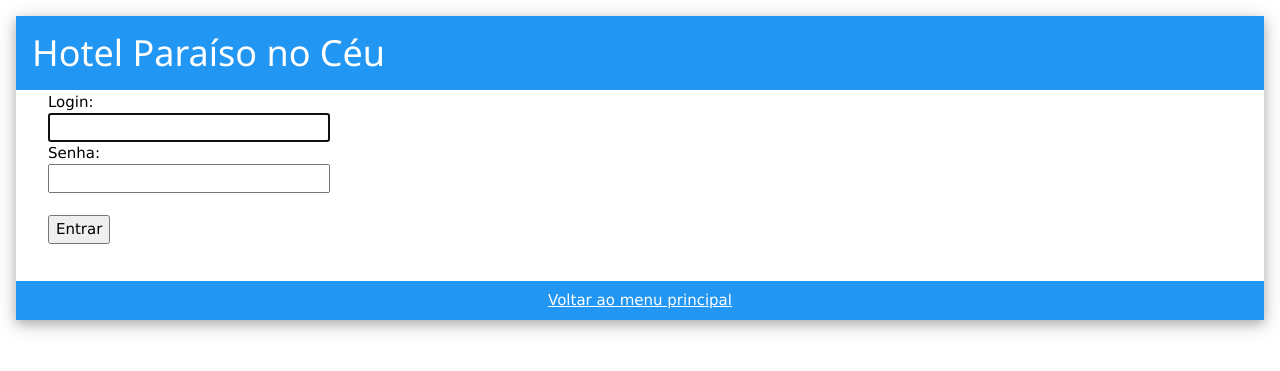
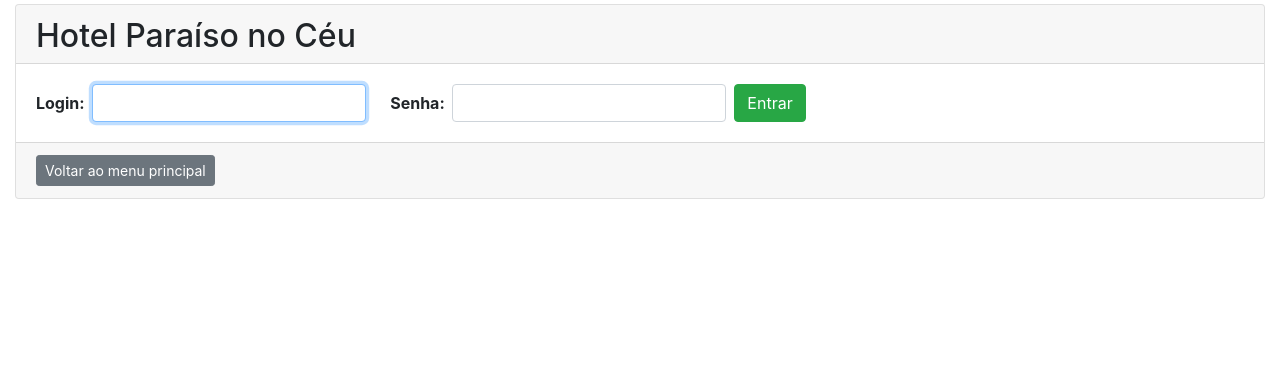
Before and after one commit to rotognin/reserva, a PHP site: page /index.php?control=login&action=login in a window 1280 px wide. Shown: the top 371 px of the page. Run offline with PHP 8.4, Linux system fonts and the light colour scheme.

Commit message:
Avançando no projeto

```diff
--- a/composer.json
+++ b/composer.json
@@ -2,7 +2,7 @@
     "name": "rodrigotognin/reserva",
     "description": "Reserva de Quartos de Hotel",
     "require": {
-        "coffeecode/datalayer": "1.1.*",
+        "coffeecode/datalayer": "2.0.*",
         "phpmailer/phpmailer": "^6.5"
     },
     "license": "proprietary",
--- /dev/null
+++ b/docs/tarefas.txt
@@ -0,0 +1,5 @@
+- Trazer as páginas de cabeçalho e rodapé do html no carreamento da view,
+  para dentro do controlador, antes de chamar a view
+- Continuar o desenvolvimento.
+- Pegar o script do banco e entender o funcionamento das tabelas, e ir
+  montando a lógica do sistema
--- a/src/Controller/AdminController.php
+++ b/src/Controller/AdminController.php
@@ -12,14 +12,14 @@ class AdminController extends Controller
         parent::view('admin.login', ['mensagem' => $mensagem]);
     }
 
-    public static function efetuarlogin(array $post, array $get, string $mensagem)
+    public static function efetuarlogin(array $post, array $get, string $mensagem = '')
     {
-        if ($post['login'] == '' || $post['senha'] == ''){
+        if ($post['login'] == '' || $post['senha'] == '') {
             $mensagem = 'Favor informar o login e a senha';
             self::login($post, $get, $mensagem);
             exit;
         }
 
-
+        self::view('admin.index');
     }
 }
--- a/src/Controller/Controller.php
+++ b/src/Controller/Controller.php
@@ -26,26 +26,26 @@ class Controller
         $view = str_replace('.', DS, $view);
         $arquivo = '.' . DS . 'src' . DS . 'View' . DS . $view . '.php';
 
-        if (!file_exists($arquivo)){
+        if (!file_exists($arquivo)) {
             echo '.... Arquivo não existe ... ' . $arquivo;
             die();
         }
 
-        if (!empty($array)){
-            foreach($array as $var => $valor){
+        if (!empty($array)) {
+            foreach ($array as $var => $valor) {
                 $$var = $var;
                 $$var = $valor;
             }
         }
 
-        $rota = function(string $acao = '', string $controlador = ''){
+        $rota = function (string $acao = '', string $controlador = '') {
             $link = 'index.php?';
 
-            if (!empty($controlador)){
+            if (!empty($controlador)) {
                 $link .= 'control=' . $controlador . '&';
             }
 
-            if (!empty($acao)){
+            if (!empty($acao)) {
                 $link .= 'action=' . $acao;
             }
 
@@ -53,9 +53,20 @@ class Controller
         };
 
         ob_start();
+        require_once(__DIR__ . '/../View/html/header.php');
+        $header = ob_get_contents();
+        ob_end_clean();
+
+        ob_start();
         require_once $arquivo;
         $pagina = ob_get_contents();
         ob_end_clean();
-        echo $pagina;
+
+        ob_start();
+        require_once(__DIR__ . '/../View/html/footer.php');
+        $footer = ob_get_contents();
+        ob_end_clean();
+
+        echo $header . $pagina . $footer;
     }
 }
--- /dev/null
+++ b/src/View/admin/index.php
@@ -0,0 +1 @@
+<h2>Área administrativa</h2>
--- /dev/null
+++ b/src/View/html/footer.php
@@ -0,0 +1,5 @@
+<script src="https://cdn.jsdelivr.net/npm/jquery@3.5.1/dist/jquery.slim.min.js" integrity="sha384-DfXdz2htPH0lsSSs5nCTpuj/zy4C+OGpamoFVy38MVBnE+IbbVYUew+OrCXaRkfj" crossorigin="anonymous"></script>
+<script src="https://cdn.jsdelivr.net/npm/bootstrap@4.6.2/dist/js/bootstrap.bundle.min.js" integrity="sha384-Fy6S3B9q64WdZWQUiU+q4/2Lc9npb8tCaSX9FK7E8HnRr0Jz8D6OP9dO5Vg3Q9ct" crossorigin="anonymous"></script>
+</body>
+
+</html>
--- /dev/null
+++ b/src/View/html/header.php
@@ -0,0 +1,12 @@
+<!doctype html>
+<html>
+
+<head>
+    <title>Reserva de hotel</title>
+    <meta charset="utf-8">
+    <meta name="viewport" content="width=device-width, initial-scale=1, shrink-to-fit=no">
+    <link href='http://fonts.googleapis.com/css?family=Noto+Sans:400,300,700' rel='stylesheet' type='text/css'>
+    <link rel="stylesheet" href="https://cdn.jsdelivr.net/npm/bootstrap@4.6.2/dist/css/bootstrap.min.css" integrity="sha384-xOolHFLEh07PJGoPkLv1IbcEPTNtaed2xpHsD9ESMhqIYd0nLMwNLD69Npy4HI+N" crossorigin="anonymous">
+</head>
+
+<body>
--- a/src/View/login.php
+++ b/src/View/login.php
@@ -1,49 +1,35 @@
-<html>
-    <head>
-        <title>Reserva de hotel</title>
-        <meta charset="utf-8">
-        <meta name="viewport" content="width=device-width, initial-scale=1, shrink-to-fit=no">
-        <link href='http://fonts.googleapis.com/css?family=Noto+Sans:400,300,700' rel='stylesheet' type='text/css'>
-        <link rel="stylesheet" href="html/css/w3.css">
-    </head>
-    <body>
-        <div class="w3-container w3-margin-top">
-            <div class="w3-card-4">
-                <header class="w3-container w3-blue">
-                    <h1>Hotel Paraíso no Céu</h1>
-                </header>
-                <div class="w3-container">
-                    <form class="w3-container" method="POST" action="<?php echo $rota('efetuarlogin', 'login') ?>">
-                        <div class="input-group input-group-sm mb-3" style="margin: 0 auto;">
-                            <div class="input-group-prepend">
-                                <span class="input-group-text" id="basic-addon1">Login:&nbsp</span>
+<div class="container-fluid">
+    <div class="card mt-1">
+        <div class="card-header pb-0">
+            <h2>Hotel Paraíso no Céu</h2>
         </div>
-                            <input type="text" class="form-control" id="login" name="login" size="30px" required autofocus>
+        <div class="card-body">
+            <form class="form-inline" method="post" action="<?php echo $rota('efetuarlogin', 'login') ?>">
+                <div class="form-group mr-4">
+                    <label for="login"><strong>Login: &nbsp;</strong></label>
+                    <input type="text" class="form-control" id="login" name="login" required autofocus>
                 </div>
-                        <div class="input-group input-group-sm mb-3" style="margin: 0 auto;">
-                            <div class="input-group-prepend">
-                                <span class="input-group-text" id="basic-addon1">Senha:</span>
+                <div class="form-group">
+                    <label for="password"><strong>Senha: &nbsp;</strong></label>
+                    <input type="password" class="form-control" id="senha" name="senha" required>
                 </div>
-                            <input type="password" class="form-control" id="senha" name="senha" size="30px" required>
-                        </div>
-                        <br>
-                        <input type="submit" value="Entrar" class="btn botao">
+                <input type="submit" value="Entrar" class="btn btn-success ml-2">
             </form>
-                    <br>
             <?php
-                        if ($mensagem != ''){
-                            echo '<div class="w3-panel w3-red>';
-                                echo '<h3>Aviso!</h3>';
-                                echo '<p>' . $mensagem . '</p>';
+            if ($mensagem != '') {
+                echo '<div class="alert alert-warning p-1 alert-dismissible fade show">';
+                echo '<h4 class="alert-heading m-0">Aviso!</h4>';
+                echo '<p class="m-0">' . $mensagem . '</p>';
+                echo '<button type="button" class="close" data-dismiss="alert" aria-label="Close">';
+                echo '<span aria-hidden="true">&times;</span>';
+                echo '</button>';
                 echo '</div>';
             }
             ?>
         </div>
-                <footer class="w3-container w3-blue w3-center w3-padding">
-                    <a href="<?php echo $rota('principal'); ?>">Voltar ao menu principal</a>
-                </footer>
+        <div class="card-footer">
+            <a href="<?php echo $rota('principal'); ?>" class="btn btn-secondary btn-sm">Voltar ao menu principal</a>
+        </div>
 
     </div>
 </div>
-    </body>
-</html>
```
Also changed, not shown: src/View/admin/login.php (+19 -35 lines), src/View/index.php (+6 -26 lines), 1 other file. Lines whose indentation alone changed are shown as unchanged.
